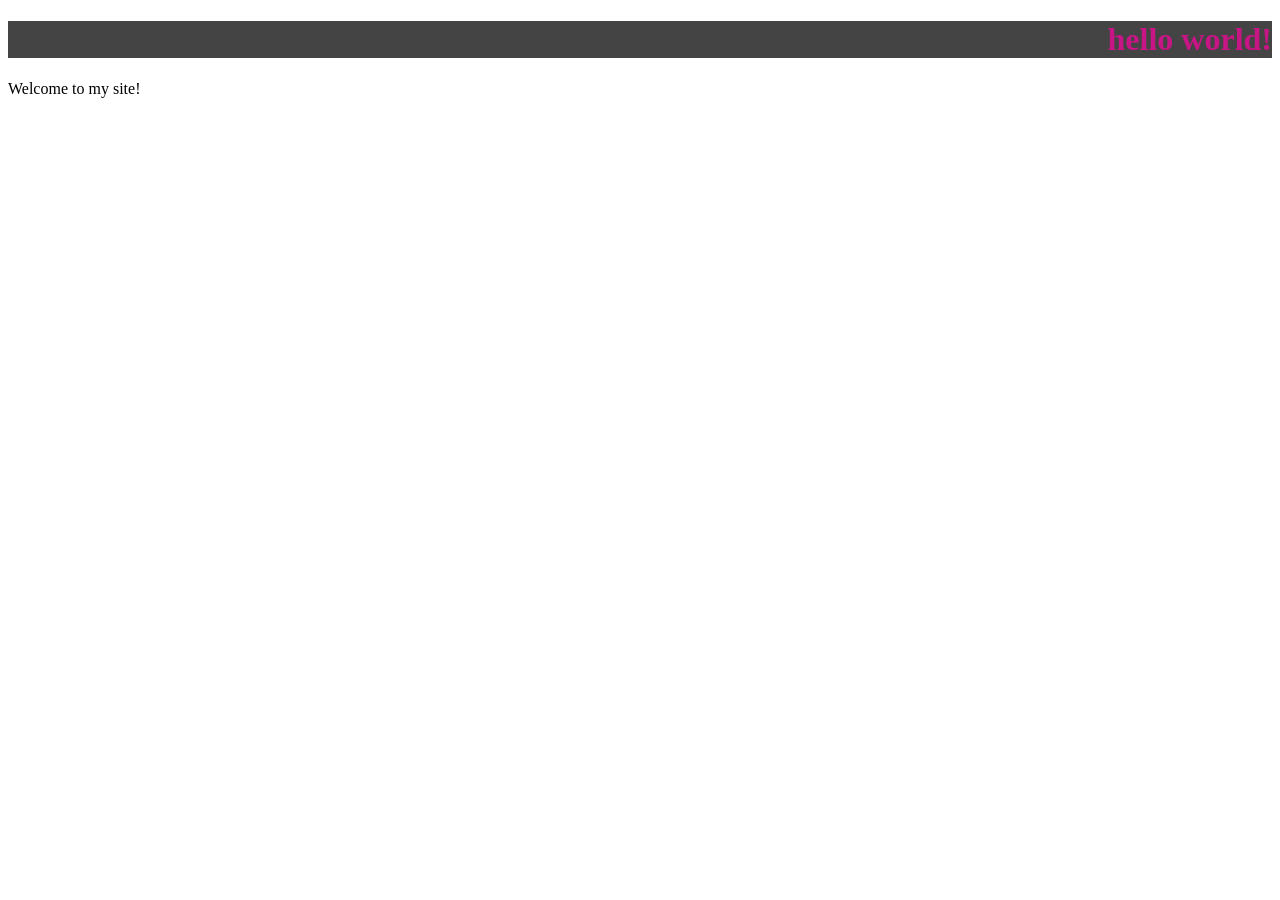
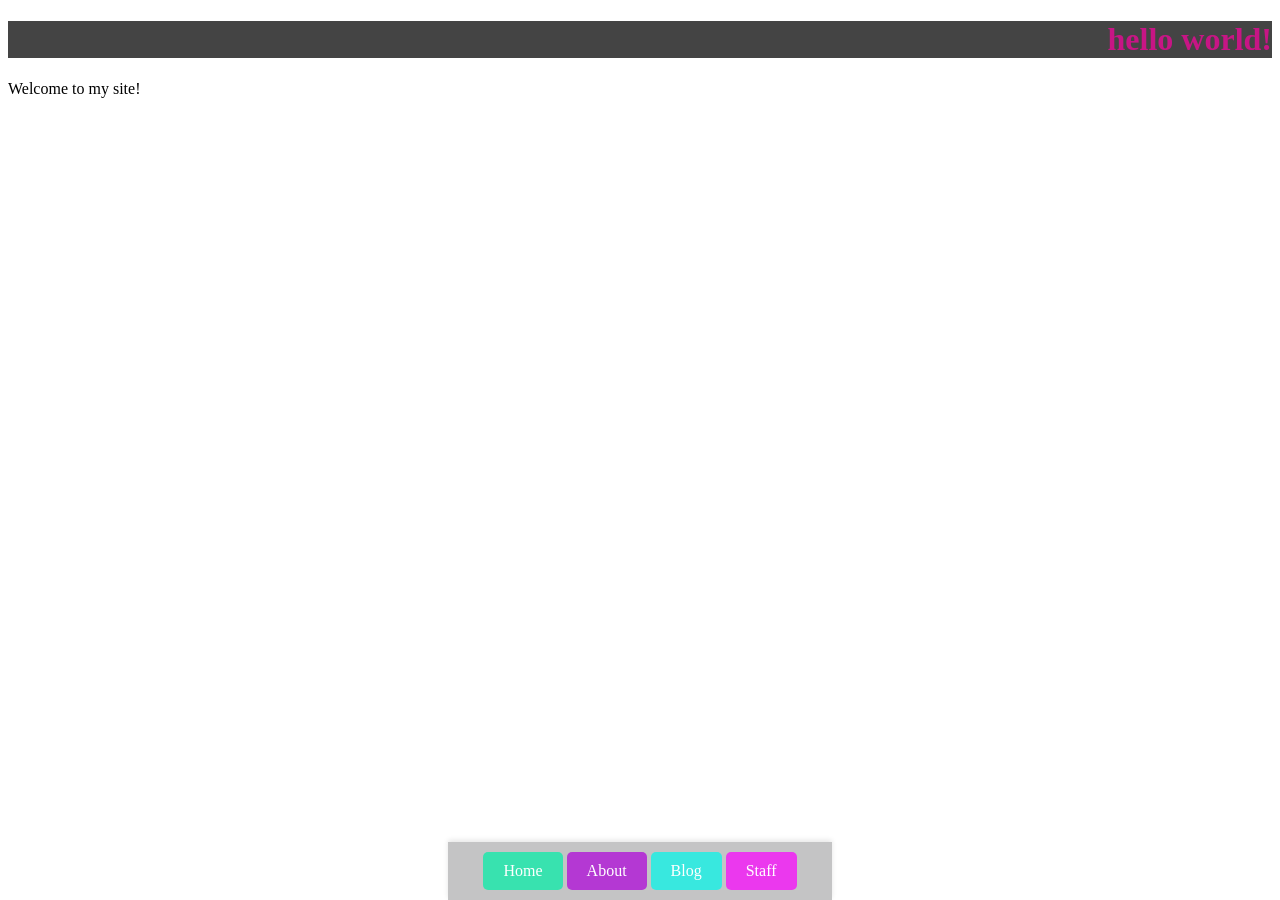
Before and after one commit to R4VIN/r4vin.github.io, a Jekyll site: the page built from index.html, in a window 1280 px wide. Built offline with Jekyll 4.4.1, drawn with Linux system fonts in a browser that asks for light colours.

Commit message:
adds nav button colors

```diff
--- a/_includes/navigation.html
+++ b/_includes/navigation.html
@@ -1,7 +1,6 @@
-<nav>
-    {% for item in site.data.navigation %}
-      <a href="{{ item.link }}" {% if page.url == item.link %} class="current" {% endif %}>
-        {{ item.name }}
-      </a>
-    {% endfor %}
-  </nav>
+<nav class="nav-bar">
+  <a href="/" class="nav-button nav-home-button">Home</a>
+  <a href="/about" class="nav-button nav-about-button">About</a>
+  <a href="/blog" class="nav-button nav-blog-button">Blog</a>
+  <a href="/staff" class="nav-button nav-staff-button">Staff</a>
+</nav>
--- a/_layouts/default.html
+++ b/_layouts/default.html
@@ -11,7 +11,7 @@ title: Home
     <link rel="stylesheet" href="/assets/css/styles.css">
   </head>
   <body>
+    {{ content }}
     {% include navigation.html %}
-    {{ content }}
   </body>
 </html>
--- a/assets/css/styles.scss
+++ b/assets/css/styles.scss
@@ -1,3 +1,56 @@
 ---
 ---
 @import "main";
+
+.nav-bar {
+    position: fixed;
+    bottom: 0;
+    left: 50%;
+    transform: translateX(-50%);
+    width: 30%;
+    text-align: center;
+    background-color: #c4c4c5; /* Adjust the background color as needed */
+    padding: 10px 0; /* Adjust the padding as needed */
+    box-shadow: 0 -2px 5px rgba(0, 0, 0, 0.1); /* Optional: Add a shadow for better visibility */
+
+    .nav-button {
+        display: inline-block;
+        padding: 10px 20px; /* Adjust the padding as needed */
+        color: #fff; /* Button text color */
+        text-decoration: none; /* Remove underline from links */
+        border-radius: 5px; /* Rounded corners */
+        transition: background-color 0.3s; /* Smooth transition for hover effect */
+    }
+
+}
+
+.nav-home-button {
+    background-color: #00efa7b6; /* Button background color */
+
+    &:hover {
+        background-color: #019662; /* Button background color on hover */
+    }
+}
+
+.nav-about-button {
+    background-color: #ae00dab6; /* Button background color */
+
+    &:hover {
+        background-color: #8000b3; /* Button background color on hover */
+    }
+}
+
+.nav-blog-button {
+    background-color: #00f7ebb6; /* Button background color */
+
+    &:hover {
+        background-color: #00b3ad; /* Button background color on hover */
+    }
+}
+
+.nav-staff-button {
+    background-color: #fb00ffb6; /* Button background color */
+    &:hover {
+        background-color: #b300ad; /* Button background color on hover */
+    }
+}
```
